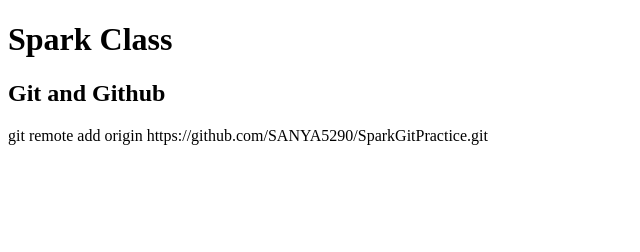
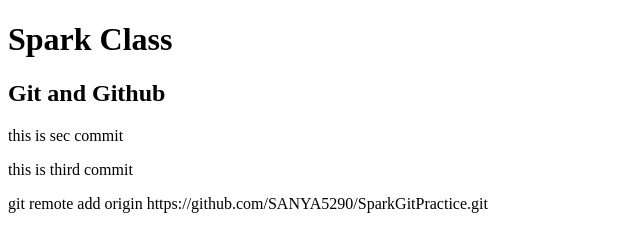
Before and after one commit to SANYA5290/SparkGitPractice, a plain HTML site: page index.html in a window 1280 px wide. Shown: the whole page, without its empty margins (0-640 px from the left). Drawn offline with Linux system fonts and the light colour scheme.

Commit message:
third commit

```diff
--- a/index.html
+++ b/index.html
@@ -8,6 +8,9 @@
 <body>
     <h1>Spark Class</h1>
     <h2>Git and Github</h2>
+    <p>this is sec commit</p>
+    <p>this is third commit</p>
+
 
 </body>
 </html>
```
